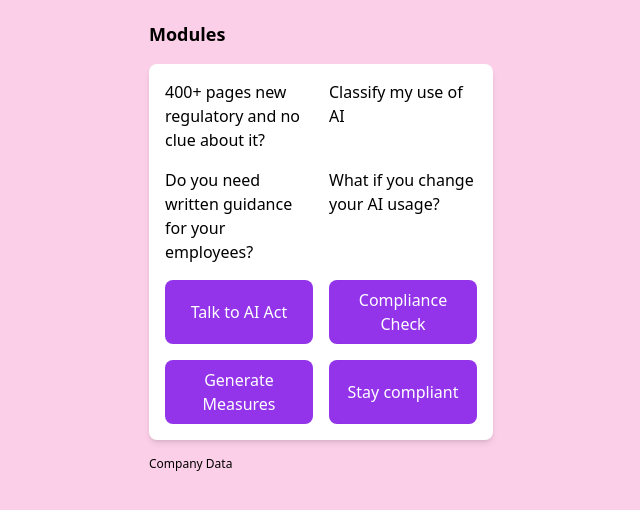
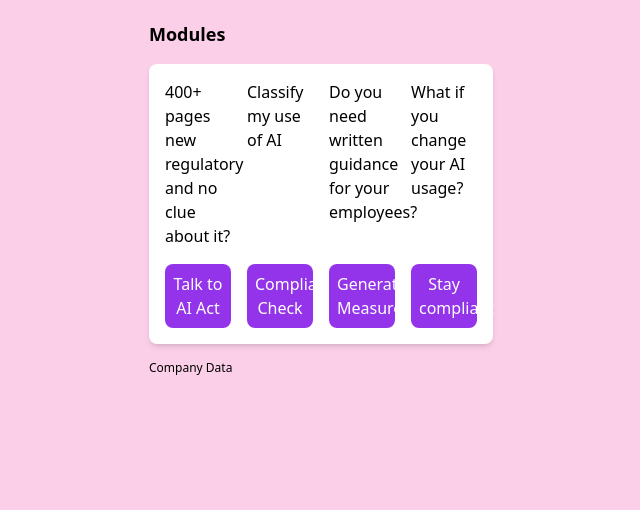
Before and after one commit to iSephix/eLegal, a plain HTML site: page modules.html in a window 1280 px wide. Shown: the whole page, without its empty margins (319-959 px from the left). Drawn offline with nearby package versions, Linux system fonts and the light colour scheme.

Commit message:
Update modules.html

```diff
--- a/modules.html
+++ b/modules.html
@@ -10,13 +10,13 @@
   <div class="max-w-sm mx-auto p-5">
     <h2 class="text-lg font-bold mb-4">Modules</h2>
     <div class="bg-white p-4 rounded-lg shadow-md">
-      <div class="grid grid-cols-2 gap-4 mb-4">
+      <div class="grid grid-cols-4 gap-4 mb-4">
         <div>400+ pages new regulatory and no clue about it?</div>
         <div>Classify my use of AI</div>
         <div>Do you need written guidance for your employees?</div>
         <div>What if you change your AI usage?</div>
       </div>
-      <div class="grid grid-cols-2 gap-4">
+      <div class="grid grid-cols-4 gap-4">
         <button id="talkToAI" class="bg-purple-600 text-white p-2 rounded-lg">Talk to AI Act</button>
         <button id="complianceCheck" class="bg-purple-600 text-white p-2 rounded-lg">Compliance Check</button>
         <button id="generateMeasures" class="bg-purple-600 text-white p-2 rounded-lg">Generate Measures</button>
```
